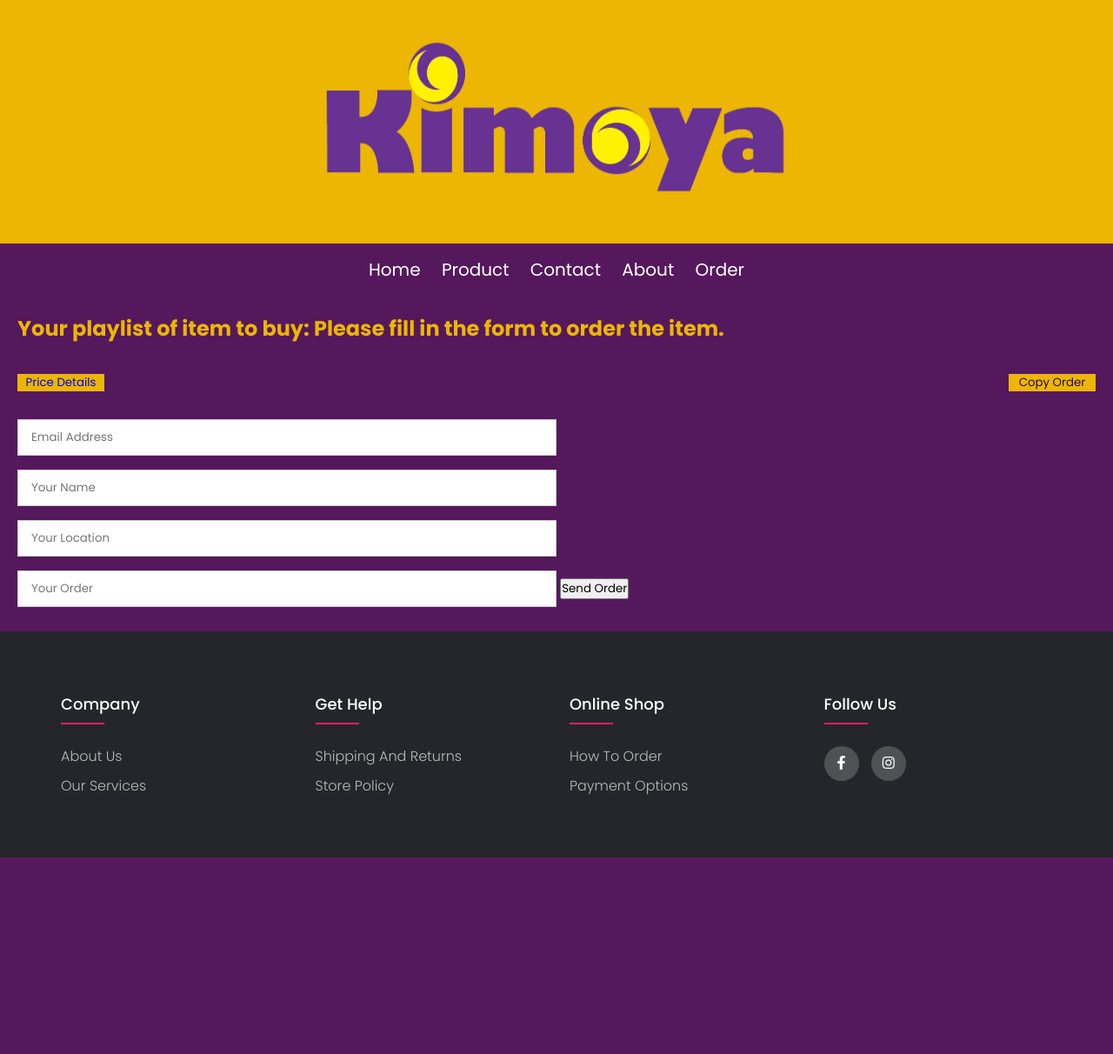
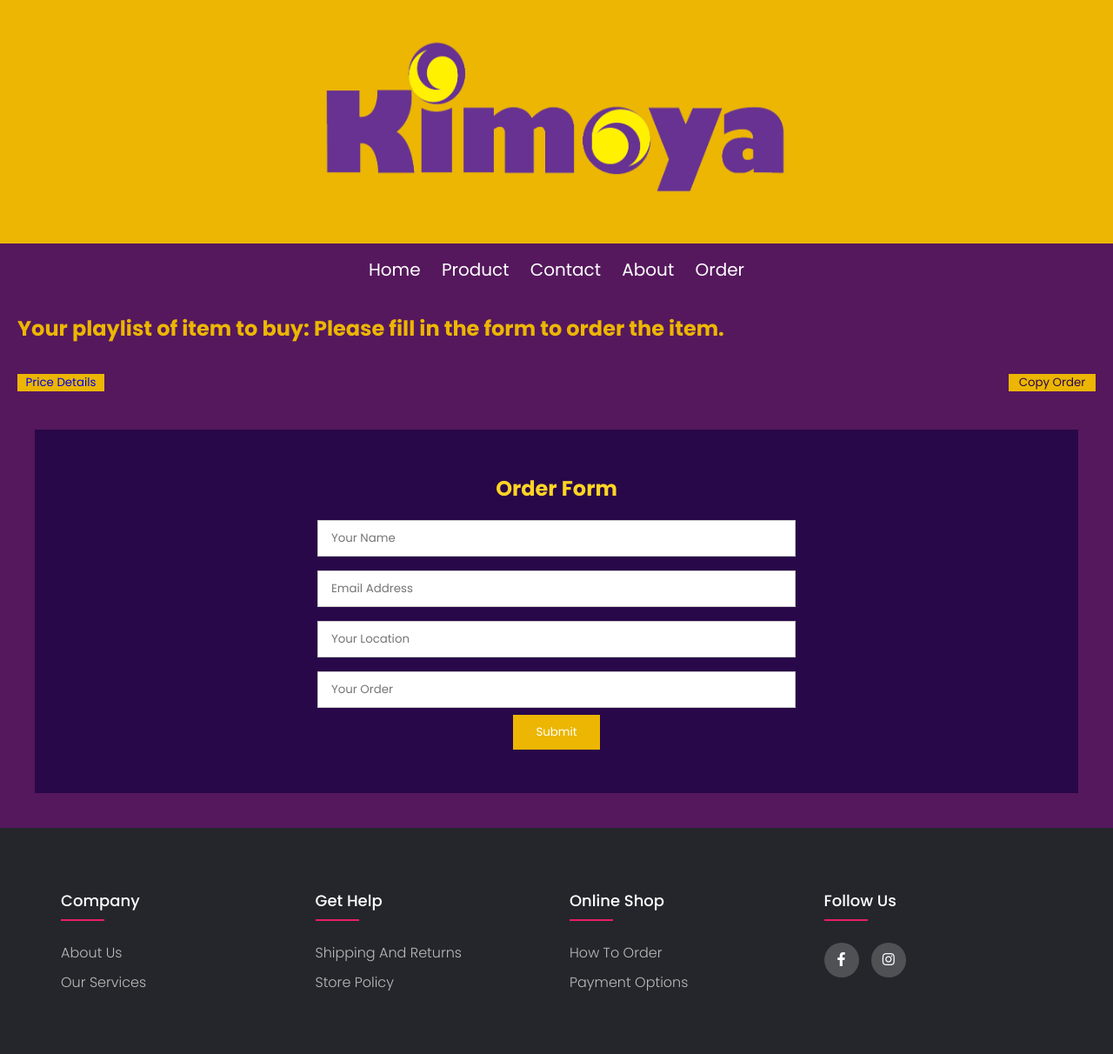
Before and after one commit to aimandesu/js-plain-ecommerce, a PHP site: page /cart.html in a window 1280 px wide. Shown: the whole page at 87% size. Before the commit the page ends 986 px from the top, so only its background shows below. Run offline with PHP 8.4, Linux system fonts and the light colour scheme; some web fonts are replaced.

Commit message:
make it better

```diff
--- a/JS/order.php
+++ b/JS/order.php
@@ -10,13 +10,13 @@ $dbconn = mysqli_connect($host, $user, $password, $database);
 
 //$dbconn = mysqli_connect('localhost', 'root', '','studentlabbook');
 
-$myEmail = $_POST['my-email'];
+$myNumber = $_POST['my-number'];
 $myName = $_POST['my-name'];
 $myLocation = $_POST['my-location'];
 $myOrder = $_POST['my-order'];
 
-$insert = "INSERT INTO Orders (emails, names, locations, orders)
-VALUES ('$myEmail', '$myName', '$myLocation', '$myOrder')";
+$insert = "INSERT INTO Orders (names, numbers, locations, orders)
+VALUES ('$myName', '$myNumber', '$myLocation', '$myOrder')";
 $result = mysqli_query($dbconn, $insert)
 
 ?>
--- a/JS/serverdb.js
+++ b/JS/serverdb.js
@@ -8,9 +8,9 @@ function createForm() {
   my_form.action = "JS/order.php";
 */
   my_email = document.createElement("input");
-  my_email.type = "email";
-  my_email.name = "email";
-  my_email.value = document.getElementById("input-email").value;
+  my_email.type = "text";
+  my_email.name = "number";
+  my_email.value = document.getElementById("input-number").value;
 
   my_name = document.createElement("input");
   my_name.type = "text";
@@ -36,7 +36,7 @@ function createForm() {
   my_form.appendChild(my_name);
   my_form.appendChild(my_location);
   my_form.appendChild(my_order);
-  my_next.appendChild(my_order);
+  my_form.appendChild(my_next);
   document.body.appendChild(my_form); //apenchild div lain
 
   my_form.submit();
--- a/cart.html
+++ b/cart.html
@@ -117,6 +117,10 @@
           ></iframe>
           -->
           <!---->
+          <div class="order-submission">
+            <div class="top-container">
+              <h1>Order Form</h1>
+            </div>
             <form
               action="JS/order.php"
               method="post"
@@ -124,18 +128,17 @@
               target="_blank"
             >
             <input
-              id="input-email"
-              type="email"
-              name="my-email"
-              placeholder="Email Address"
-              required
-            />
-
-            <input
                 id="input-name"
                 type="text"
                 name="my-name"
                 placeholder="Your Name"
+                required
+              />
+              <input
+                id="input-number"
+                type="text"
+                name="my-number"
+                placeholder="Email Address"
                 required
               />
               <input
@@ -152,9 +155,11 @@
                 placeholder="Your Order"
                 required
               />
+              <br />
+              <input type="submit" id="order-form" value="Submit"></input>
+            </form>
+          </div>
 
-            <button type="submit" id="order-form">Send Order</button>
-          </form>
           <!--
           <button onclick="saveForm()">Save</button>
           <button onclick="editForm()">Edit</button>
--- a/style.css
+++ b/style.css
@@ -762,15 +762,17 @@ textarea {
 
 /*--------contact, email letter------*/
 .subscribe-email,
-.question-email {
+.question-email,
+.order-submission {
   text-align: center;
   margin: 20px;
   background-color: #290849;
   padding: 50px 50px;
 }
 
-.subscribe-email,
-.question-email h1 {
+.subscribe-email h1,
+.question-email h1,
+.order-submission h1 {
   color: #ffd524;
 }
 
```
Lines whose indentation alone changed are shown as unchanged.
